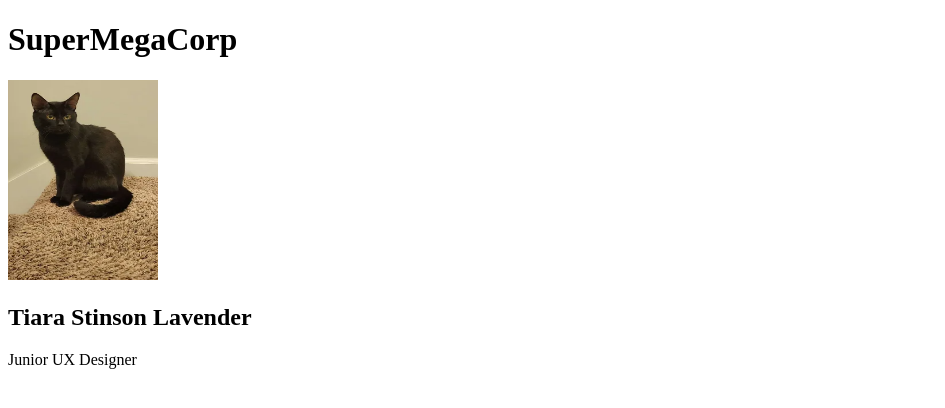
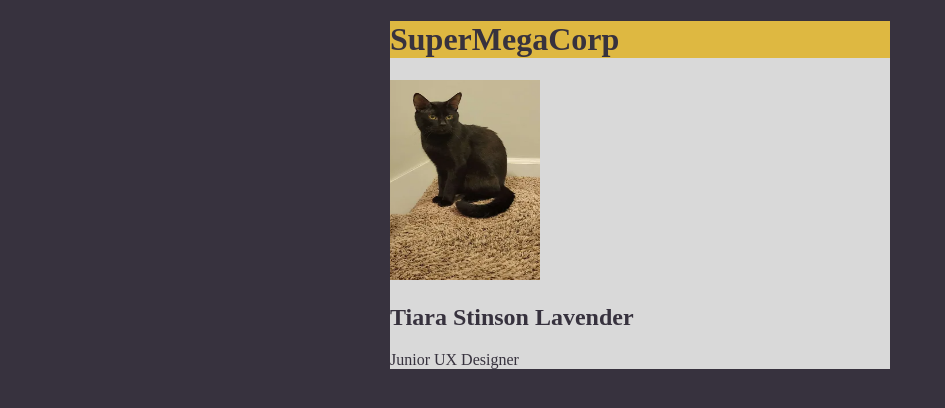
Before and after one commit to stinso65/3.5-lab-assignment, a plain HTML site: page index.html in a window 1280 px wide. Shown: the whole page, without its empty margins (0-945 px from the left). Drawn offline with Linux system fonts and the light colour scheme.

Commit message:
added css for body, div, and h1

```diff
--- a/screen.css
+++ b/screen.css
@@ -1,4 +1,15 @@
 /* Add screen styles below */
 body {
+    background: #37323E;
+}
 
+div {
+    background: #D9D9D9;
+    color: #37323E;
+    margin: 0 auto;
+    width: 500px;
 }
+
+h1 {
+    background: #DEB841;
+}
```
